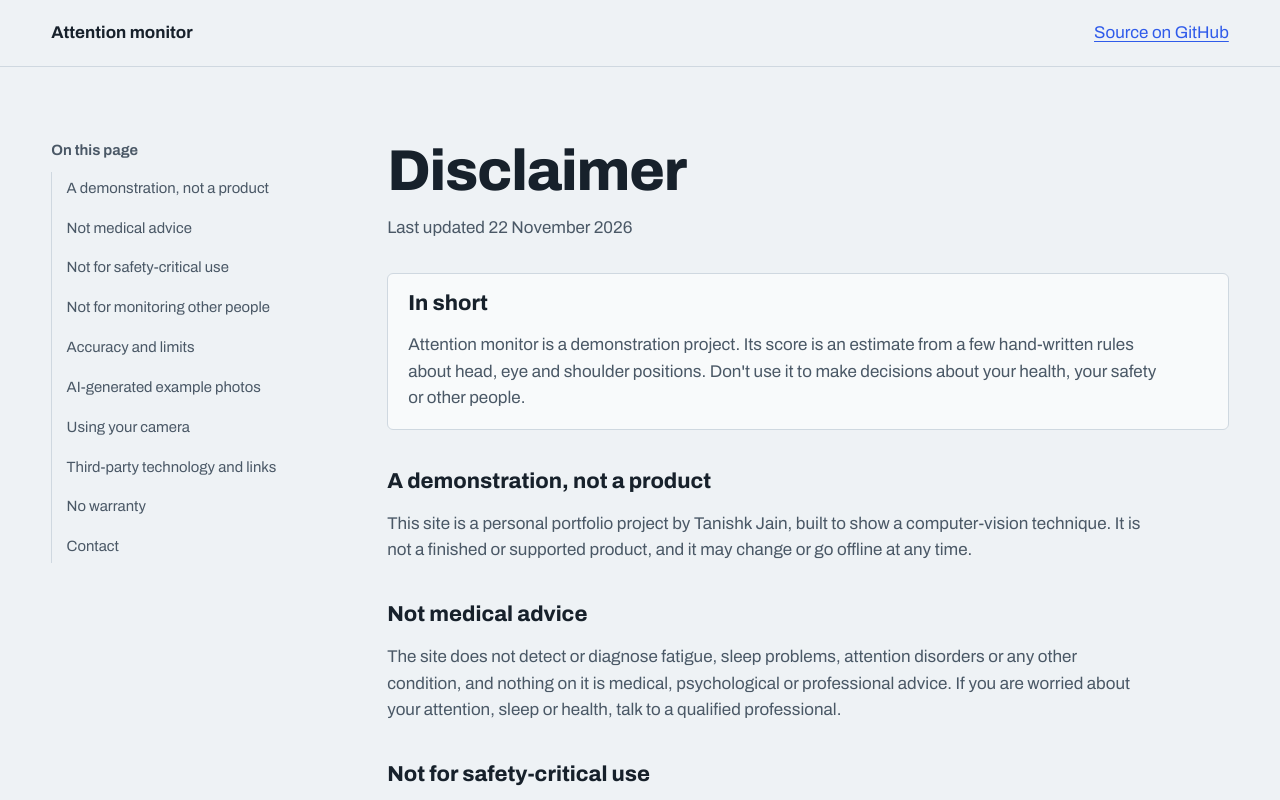
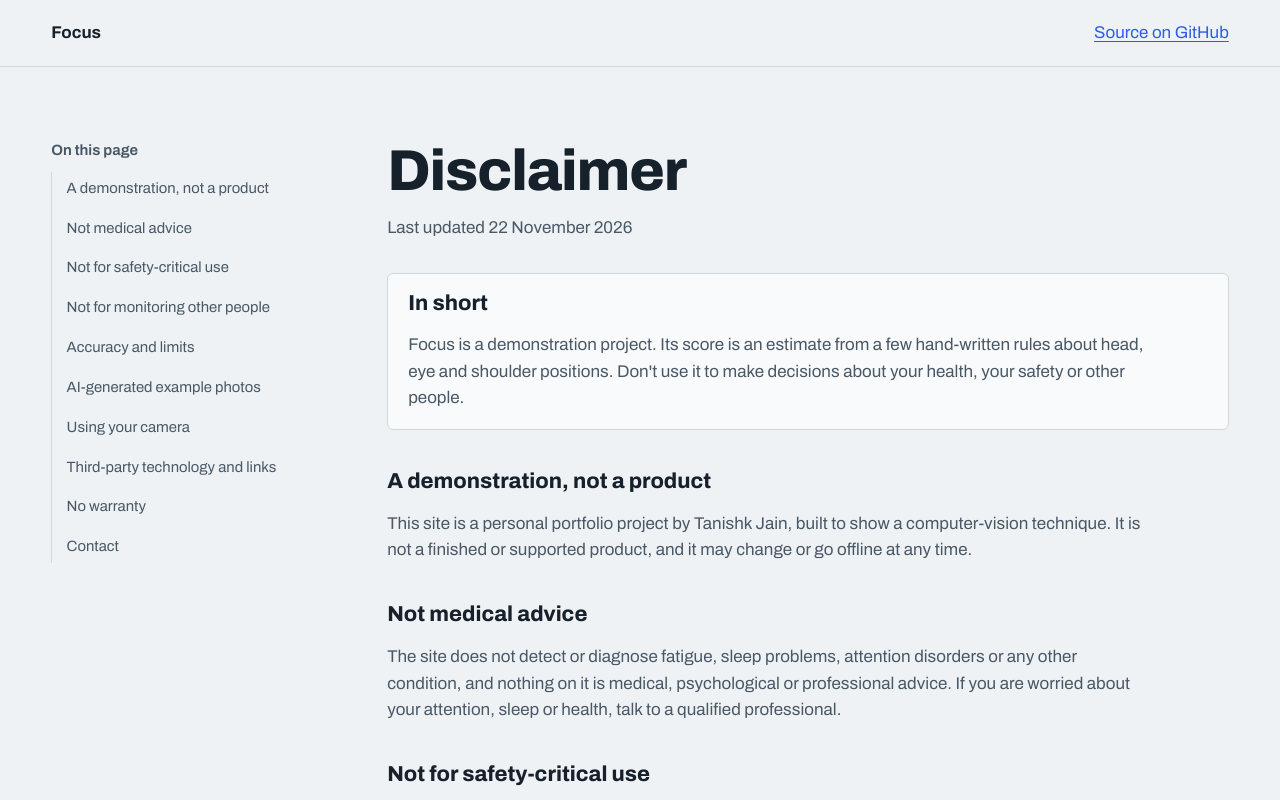
Before and after one commit to tanishhhk/ai_attention_system, a website built with Vite: page web/disclaimer.html in a window 1280 px wide. Shown: the top 800 px of the page. Built offline with nearby package versions, Linux system fonts and the light colour scheme.

Commit message:
Name the app Focus
Page titles, the header wordmark, the privacy and disclaimer pages, the README and the web package now call it Focus. The address and repository name are unchanged.

```diff
--- a/web/disclaimer.html
+++ b/web/disclaimer.html
@@ -3,9 +3,9 @@
   <head>
     <meta charset="UTF-8" />
     <meta name="viewport" content="width=device-width, initial-scale=1.0" />
-    <meta name="description" content="What the attention monitor is and isn't: a portfolio demonstration, not a medical, safety or monitoring tool." />
+    <meta name="description" content="What Focus is and isn't: a portfolio demonstration, not a medical, safety or monitoring tool." />
     <meta name="theme-color" content="#EEF2F5" />
-    <title>Disclaimer: Attention monitor</title>
+    <title>Disclaimer: Focus</title>
     <link rel="icon" href="/favicon.svg" type="image/svg+xml" />
     <link rel="preconnect" href="https://fonts.googleapis.com" />
     <link rel="preconnect" href="https://fonts.gstatic.com" crossorigin />
@@ -13,7 +13,7 @@
   </head>
   <body>
     <header class="site-head wrap">
-      <a class="site-name" href="/">Attention monitor</a>
+      <a class="site-name" href="/">Focus</a>
       <a href="https://github.com/tanishhhk/ai_attention_system">Source on GitHub</a>
     </header>
 
@@ -25,7 +25,7 @@
         <section class="legal-summary" aria-labelledby="summary-title">
           <h2 id="summary-title">In short</h2>
           <p>
-            Attention monitor is a demonstration project. Its score is an estimate from a few hand-written rules about head, eye and
+            Focus is a demonstration project. Its score is an estimate from a few hand-written rules about head, eye and
             shoulder positions. Don't use it to make decisions about your health, your safety or other people.
           </p>
         </section>
--- a/web/package.json
+++ b/web/package.json
@@ -1,5 +1,5 @@
 {
-  "name": "attention-monitor-web",
+  "name": "focus-web",
   "private": true,
   "type": "module",
   "scripts": {
```
Also changed, not shown: web/index.html (+2 -2 lines), web/privacy.html (+4 -4 lines), README.md, 1 other file.
